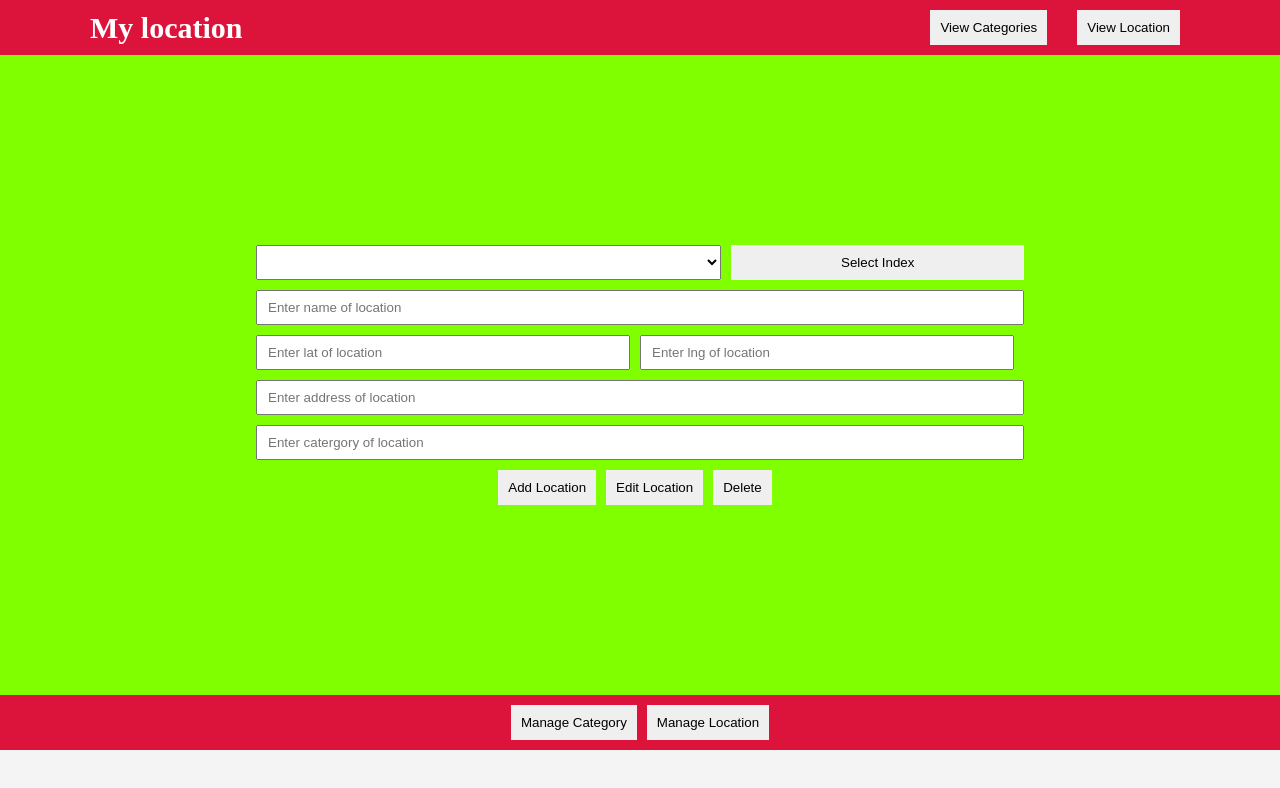
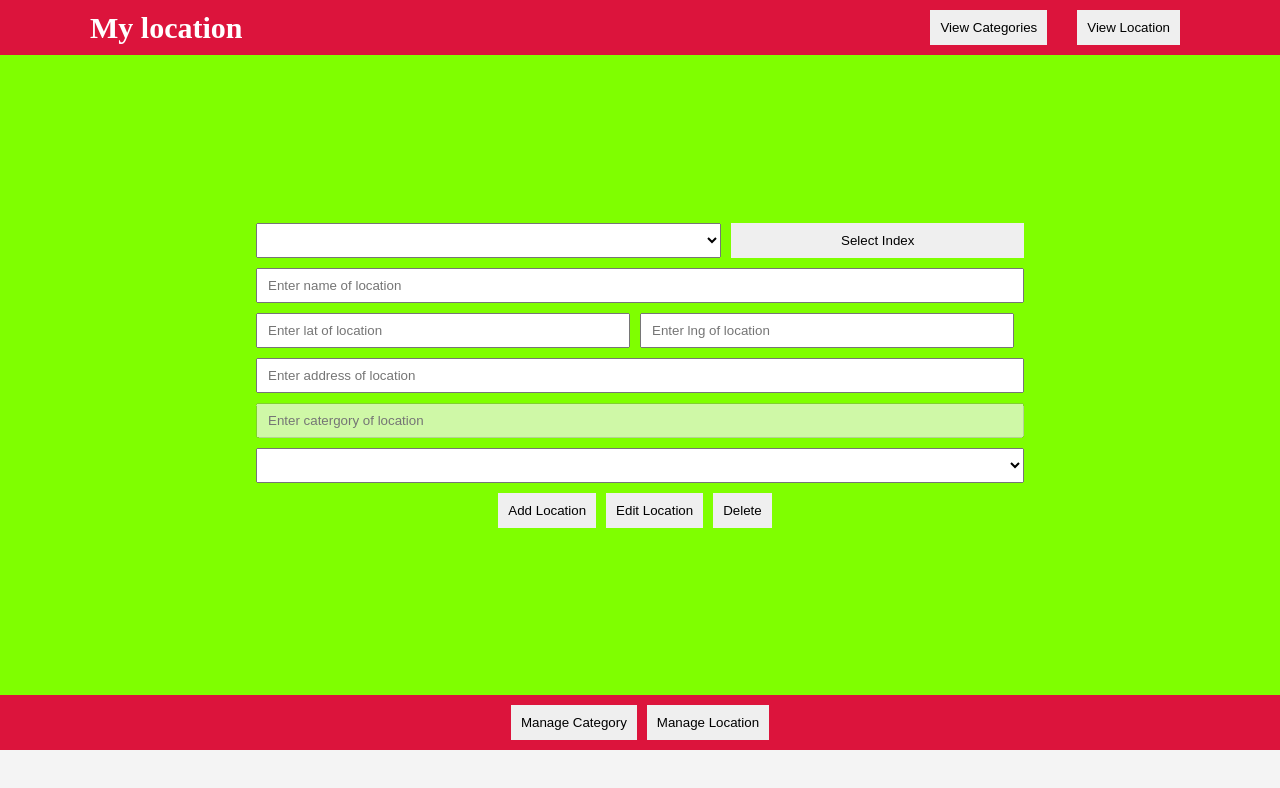
Before and after one commit to Addy-Michael/mylocation, a React (Create React App) app: page /add-location in a window 1280 px wide. Shown: the top 788 px of the page. Built offline with nearby package versions, Linux system fonts and the light colour scheme.

Commit message:
completed using the context api

```diff
--- a/src/components/AddLocation.js
+++ b/src/components/AddLocation.js
@@ -1,35 +1,46 @@
 import React, { useState, useContext, useEffect } from "react";
 import LocationContext from "../context/location/locationContext";
-// import CategoryContext from "../context/category/"
+import CategoryContext from "../context/category/categoryContext";
 
 const AddLocation = ({ locationId }) => {
   let locations = [];
 
   const locationContext = useContext(LocationContext);
-  const { addLocation, getCurrent, current, editLocation, removeLocation } =
-    locationContext;
+  const {
+    addLocation,
+    getCurrent,
+    current,
+    editLocation,
+    removeLocation,
+    clearCurr,
+  } = locationContext;
+
+  const categoryContext = useContext(CategoryContext);
+  const { categories, getCategories } = categoryContext;
 
   const [locInfo, setLocInfo] = useState({
     name: "",
     lat: "",
     lng: "",
     address: "",
-    categories: "",
+    category: "",
   });
 
   const [index, setIndex] = useState("");
 
   useEffect(() => {
-    if (current !== null) {
+    if (current.length > 0) {
       setLocInfo(current[0]);
     }
 
     if (localStorage.locations) {
       locations = JSON.parse(localStorage.locations);
     }
+
+    if (localStorage.categories) getCategories();
   }, [current]);
 
-  const { name, lat, lng, address, categories } = locInfo;
+  const { name, lat, lng, address, category } = locInfo;
 
   const onChange = (e) => {
     setLocInfo({ ...locInfo, [e.target.name]: e.target.value });
@@ -41,7 +52,7 @@ const AddLocation = ({ locationId }) => {
       lat !== "" &&
       lng !== "" &&
       address !== "" &&
-      categories !== ""
+      category !== ""
     ) {
       if (localStorage.locations) {
         locations = JSON.parse(localStorage.getItem("locations"));
@@ -52,7 +63,7 @@ const AddLocation = ({ locationId }) => {
         addLocation(locations);
       }
     }
-    setLocInfo({ name: "", lat: "", lng: "", address: "", categories: "" });
+    setLocInfo({ name: "", lat: "", lng: "", address: "", category: "" });
   };
 
   const editLocItem = (e) => {
@@ -61,7 +72,16 @@ const AddLocation = ({ locationId }) => {
 
   const delLocation = () => {
     removeLocation(Number(index));
-    setLocInfo({ name: "", lat: "", lng: "", address: "", categories: "" });
+    setLocInfo({ name: "", lat: "", lng: "", address: "", category: "" });
+  };
+
+  const setCat = (e) => {
+    setLocInfo({ ...locInfo, category: e.target.value });
+  };
+
+  const clearForm = () => {
+    setLocInfo({ name: "", lat: "", lng: "", address: "", category: "" });
+    clearCurr();
   };
 
   const getIndex = (e) => setIndex(e.target.value);
@@ -88,7 +108,7 @@ const AddLocation = ({ locationId }) => {
           type='text'
           className='name'
           name='name'
-          value={name}
+          value={name || ""}
           onChange={onChange}
           placeholder='Enter name of location'
         />
@@ -97,7 +117,7 @@ const AddLocation = ({ locationId }) => {
             type='text'
             className='lat'
             name='lat'
-            value={lat}
+            value={lat || ""}
             onChange={onChange}
             placeholder='Enter lat of location'
           />
@@ -105,7 +125,7 @@ const AddLocation = ({ locationId }) => {
             type='text'
             className='lng'
             name='lng'
-            value={lng}
+            value={lng || ""}
             onChange={onChange}
             placeholder='Enter lng of location'
           />
@@ -114,23 +134,37 @@ const AddLocation = ({ locationId }) => {
           type='text'
           className='address'
           name='address'
-          value={address}
+          value={address || ""}
           onChange={onChange}
           placeholder='Enter address of location'
         />
         <input
           type='text'
-          className='categories'
-          name='categories'
-          value={categories}
-          onChange={onChange}
+          className='categorys'
+          name='category'
+          value={category || ""}
+          disabled={true}
           placeholder='Enter catergory of location'
         />
+        <select name='cat' id='aaa' onChange={setCat}>
+          {categories.length > 0 &&
+            categories.map((cat, index) => (
+              <option key={index} value={cat}>
+                {cat}
+              </option>
+            ))}
+        </select>
       </div>
       <div className='addLoc'>
-        <button className='add' onClick={addLocItem}>
-          Add Location
-        </button>
+        {current.length === 0 ? (
+          <button className='add' onClick={addLocItem}>
+            Add Location
+          </button>
+        ) : (
+          <button className='add' onClick={clearForm}>
+            Clear
+          </button>
+        )}
         <button className='add edit' onClick={editLocItem}>
           Edit Location
         </button>
--- a/src/context/location/LocationState.js
+++ b/src/context/location/LocationState.js
@@ -1,12 +1,12 @@
 import React, { useReducer } from "react";
 import LocationContext from "./locationContext";
 import LocationReducer from "./locationReducer";
-import { REMOVE, EDIT, ADD, VIEWS, VIEW, ID } from "../types";
+import { REMOVE, EDIT, ADD, VIEWS, VIEW, ID, CLEAR_CURRENT } from "../types";
 
 const LocationState = (props) => {
   const initialState = {
     locations: null,
-    current: null,
+    current: [],
     locId: [],
   };
 
@@ -44,6 +44,8 @@ const LocationState = (props) => {
     dispatch({ type: EDIT, payload: loc });
   };
 
+  const clearCurr = () => dispatch({ type: CLEAR_CURRENT });
+
   return (
     <LocationContext.Provider
       value={{
@@ -57,6 +59,7 @@ const LocationState = (props) => {
         removeLocation,
         editLocation,
         getId,
+        clearCurr,
       }}
     >
       {props.children}
--- a/src/context/location/locationReducer.js
+++ b/src/context/location/locationReducer.js
@@ -1,4 +1,4 @@
-import { REMOVE, EDIT, VIEWS, VIEW, ADD, ID } from "../types";
+import { REMOVE, EDIT, VIEWS, VIEW, ADD, ID, CLEAR_CURRENT } from "../types";
 
 export default (state, action) => {
   switch (action.type) {
@@ -29,6 +29,13 @@ export default (state, action) => {
         locations: JSON.parse(localStorage.locations),
       };
 
+    case CLEAR_CURRENT:
+      return {
+        ...state,
+        current: [],
+        categories: [],
+      };
+
     default:
       return state;
   }
--- a/src/context/types.js
+++ b/src/context/types.js
@@ -4,3 +4,4 @@ export const ADD = "ADD";
 export const VIEW = "VIEW";
 export const VIEWS = "VIEWS";
 export const ID = "ID";
+export const CLEAR_CURRENT = "CLEAR_CURRENT";
```
